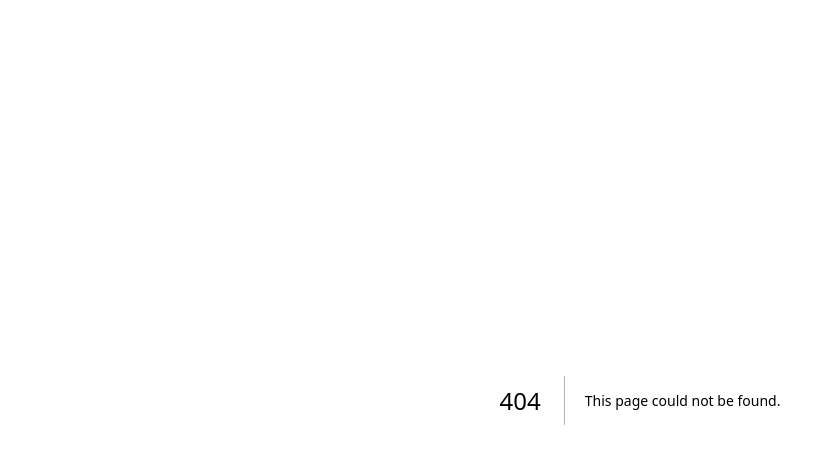
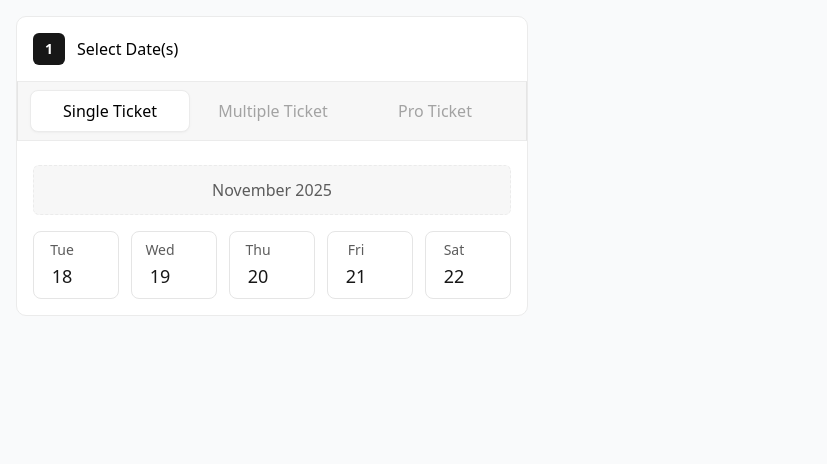
Before and after one commit to GDG-W/Amethyst, a Next.js app: page /ticket-date-card in a window 1280 px wide. Before the commit this address had no page. Shown: the top 464 px of the page, without its empty margins (0-827 px from the left). Built offline with nearby package versions, Linux system fonts and the light colour scheme.

Commit message:
feat(ticket): add TicketsSelectionPage with date selection functionality

```diff
--- /dev/null
+++ b/src/app/ticket-date-card/page.tsx
@@ -0,0 +1,55 @@
+"use client";
+import React, { useState } from "react";
+
+import Card from "@/components/ui/ticket-card";
+import Tabs from "@/components/ui/ticket-tabs";
+import DatePicker from "@/components/ui/date-picker";
+
+const TicketsSelectionPage = () => {
+  const [activeTab, setActiveTab] = useState<"single" | "multiple" | "pro">("single");
+  const [selectedDates, setSelectedDates] = useState<string[]>([]);
+
+  const tabsData = [
+    { id: "single", label: "Single Ticket" },
+    { id: "multiple", label: "Multiple Ticket" },
+    { id: "pro", label: "Pro Ticket" },
+  ];
+
+  const header = (
+    <>
+      <div className='w-8 h-8 bg-[#171717] rounded-sm flex items-center justify-center text-white font-semibold text-sm'>
+        1
+      </div>
+      <h2 className='text-base font-medium text-[#000]'>Select Date(s)</h2>
+    </>
+  );
+
+  const handleTabChange = (tabId: string) => {
+    setActiveTab(tabId as "single" | "multiple" | "pro");
+    // Clear selected dates when switching tabs
+    setSelectedDates([]);
+  };
+
+  const handleDateSelectionChange = (dates: string[]) => {
+    setSelectedDates(dates);
+  };
+
+  return (
+    <div className='bg-gray-50 min-h-screen p-4 mx-w-md mx-auto'>
+      <Card header={header}>
+        <Tabs tabs={tabsData} activeTab={activeTab} onTabChange={handleTabChange} />
+
+        <div className='mt-6'>
+          <DatePicker
+            mode={activeTab}
+            selectedDates={selectedDates}
+            onSelectionChange={handleDateSelectionChange}
+            className='w-full'
+          />
+        </div>
+      </Card>
+    </div>
+  );
+};
+
+export default TicketsSelectionPage;
--- /dev/null
+++ b/src/components/ui/date-picker/index.tsx
@@ -0,0 +1,151 @@
+import React from "react";
+import { Check } from "lucide-react";
+
+type DateType = {
+  id: string;
+  day: number;
+  dayName: string;
+  date: string;
+};
+
+const DateButton = ({
+  date,
+  isSelected,
+  isDisabled,
+  onClick,
+}: {
+  date: DateType;
+  isSelected: boolean;
+  isDisabled: boolean;
+  onClick: (date: DateType) => void;
+}) => {
+  return (
+    <button
+      onClick={() => !isDisabled && onClick(date)}
+      disabled={isDisabled}
+      className={`
+        group relative w-full py-1 sm:py-2 px-2 sm:px-3 transition-all duration-200
+        flex flex-col items-center justify-center min-h-[60px] sm:min-h-[50px]
+        ${
+          isSelected
+            ? "bg-[#F6B51E] text-white rounded-md"
+            : isDisabled
+              ? "opacity-40 cursor-not-allowed"
+              : "bg-white border text-gray-900 hover:border-[#F6B51E] rounded-md"
+        }
+      `}
+    >
+      <div className='flex items-center gap-1 sm:gap-2 w-full justify-center'>
+        <div className='flex flex-col items-center'>
+          <div
+            className={`text-xs sm:text-sm mb-0.5 ${isSelected ? "text-white" : "text-[#5C5C5C]"}`}
+          >
+            {date.dayName}
+          </div>
+          <div
+            className={`text-lg sm:text-base md:text-lg font-medium ${isSelected ? "text-white" : "text-[#171717]"}`}
+          >
+            {date.day}
+          </div>
+        </div>
+
+        <div className='flex items-center ml-1 sm:ml-0'>
+          {isSelected && (
+            <div className='bg-[#FFFFFF] rounded-full p-0.5 sm:p-1 transition-opacity duration-200'>
+              <Check className='w-2.5 h-2.5 sm:w-3 sm:h-3 text-[#F6B51E]' />
+            </div>
+          )}
+          {!isSelected && !isDisabled && (
+            <div className='bg-[#E2E4E9] rounded-full p-0.5 sm:p-1 opacity-0 group-hover:opacity-100 transition-opacity duration-200'>
+              <Check className='w-2.5 h-2.5 sm:w-3 sm:h-3 text-white' />
+            </div>
+          )}
+        </div>
+      </div>
+    </button>
+  );
+};
+
+const DatePicker = ({
+  mode = "single",
+  selectedDates = [],
+  onSelectionChange,
+  className = "",
+}: {
+  mode?: "single" | "multiple" | "pro";
+  selectedDates?: string[];
+  onSelectionChange?: (selectedDates: string[]) => void;
+  className?: string;
+}) => {
+  // Dates for Devfest 2025
+  const dates = [
+    { id: "tue-18", day: 18, dayName: "Tue", date: "2025-11-18" },
+    { id: "wed-19", day: 19, dayName: "Wed", date: "2025-11-19" },
+    { id: "thu-20", day: 20, dayName: "Thu", date: "2025-11-20" },
+    { id: "fri-21", day: 21, dayName: "Fri", date: "2025-11-21" },
+    { id: "sat-22", day: 22, dayName: "Sat", date: "2025-11-22" },
+  ];
+
+  const handleDateClick = (date: { id: string; dayName: string }) => {
+    let newSelection = [...selectedDates];
+
+    if (mode === "single") {
+      // Single mode: only one date can be selected
+      newSelection = selectedDates.includes(date.id) ? [] : [date.id];
+    } else if (mode === "multiple") {
+      // Multiple mode: toggle date selection
+      if (selectedDates.includes(date.id)) {
+        newSelection = selectedDates.filter((id) => id !== date.id);
+      } else {
+        newSelection.push(date.id);
+      }
+    } else if (mode === "pro") {
+      // Pro mode: only Thursday can be selected
+      if (date.dayName === "Thu") {
+        newSelection = selectedDates.includes(date.id) ? [] : [date.id];
+      }
+    }
+
+    onSelectionChange?.(newSelection);
+  };
+
+  const isDateDisabled = (date: { id?: string; day?: number; dayName: string; date?: string }) => {
+    if (mode === "pro") {
+      return date.dayName !== "Thu";
+    }
+    return false;
+  };
+
+  const getSelectionCount = () => {
+    return selectedDates.length;
+  };
+
+  return (
+    <div className={`${className}`}>
+      {/* Month Header with Selection Count */}
+      <div className='flex items-center justify-center gap-2 mb-4 bg-[#F7F7F7] p-2 sm:p-3 rounded-sm border border-dashed border-[#EBEBEB]'>
+        <h3 className='text-sm sm:text-base font-medium text-[#5C5C5C]'>November 2025</h3>
+        {selectedDates.length > 0 && (
+          <div className='px-2 sm:px-3 py-1 bg-[#FFFFFF] border border-[#E2E4E9] rounded-sm text-xs sm:text-sm text-[#525866]'>
+            {getSelectionCount()} Selected
+          </div>
+        )}
+      </div>
+
+      {/* Date Grid - Responsive grid with smaller gaps on mobile */}
+      <div className='grid grid-cols-5 gap-2 sm:gap-3'>
+        {dates.map((date) => (
+          <DateButton
+            key={date.id}
+            date={date}
+            isSelected={selectedDates.includes(date.id)}
+            isDisabled={isDateDisabled(date)}
+            onClick={handleDateClick}
+          />
+        ))}
+      </div>
+    </div>
+  );
+};
+
+export default DatePicker;
--- /dev/null
+++ b/src/components/ui/ticket-card/index.tsx
@@ -0,0 +1,32 @@
+import React from "react";
+
+interface CardProps {
+  children: React.ReactNode;
+  className?: string;
+  header?: React.ReactNode;
+}
+
+const Card = ({ children, className = "", header }: CardProps) => {
+  return (
+    <div
+      className={`
+		bg-white
+		border
+		border-[#EBEBEB]
+		rounded-lg
+		p-4
+		w-full
+		max-w-sm
+		sm:max-w-md
+		md:max-w-lg
+
+		${className}
+	  `}
+    >
+      {header && <div className='flex items-center gap-3 mb-4 '>{header}</div>}
+      {children}
+    </div>
+  );
+};
+
+export default Card;
--- /dev/null
+++ b/src/components/ui/ticket-tabs/index.tsx
@@ -0,0 +1,62 @@
+import React from "react";
+
+interface TabProps {
+  children: React.ReactNode;
+  isActive: boolean;
+  onClick: () => void;
+  disabled?: boolean;
+}
+
+const Tab: React.FC<TabProps> = ({ children, isActive, onClick, disabled = false }) => {
+  return (
+    <button
+      onClick={onClick}
+      disabled={disabled}
+      className={`
+        px-2 md:px-4 py-2 text-sm font-medium rounded-md transition-colors flex-1
+        ${
+          isActive
+            ? "bg-white text-black shadow-sm shadow-[#0E121B08] border border-[#EBEBEB]"
+            : "bg-transparent text-[#A3A3A3] hover:text-gray-700"
+        }
+        ${disabled ? "opacity-50 cursor-not-allowed" : "cursor-pointer"}
+      `}
+    >
+      {children}
+    </button>
+  );
+};
+
+interface TabItem {
+  id: string;
+  label: string;
+  disabled?: boolean;
+}
+
+interface TabsProps {
+  tabs?: TabItem[];
+  activeTab: string;
+  onTabChange: (tabId: string) => void;
+  className?: string;
+}
+
+const Tabs: React.FC<TabsProps> = ({ tabs = [], activeTab, onTabChange, className = "" }) => {
+  return (
+    <div
+      className={`bg-[#F7F7F7] px-2 md:px-3 py-2 flex gap-1 border border-y-[#EBEBEB] -mx-4 ${className}`}
+    >
+      {tabs.map((tab, index) => (
+        <Tab
+          key={tab.id || index}
+          isActive={activeTab === tab.id}
+          onClick={() => onTabChange(tab.id)}
+          disabled={tab.disabled}
+        >
+          <p className='text-xs md:text-base'>{tab.label}</p>
+        </Tab>
+      ))}
+    </div>
+  );
+};
+
+export default Tabs;
```
